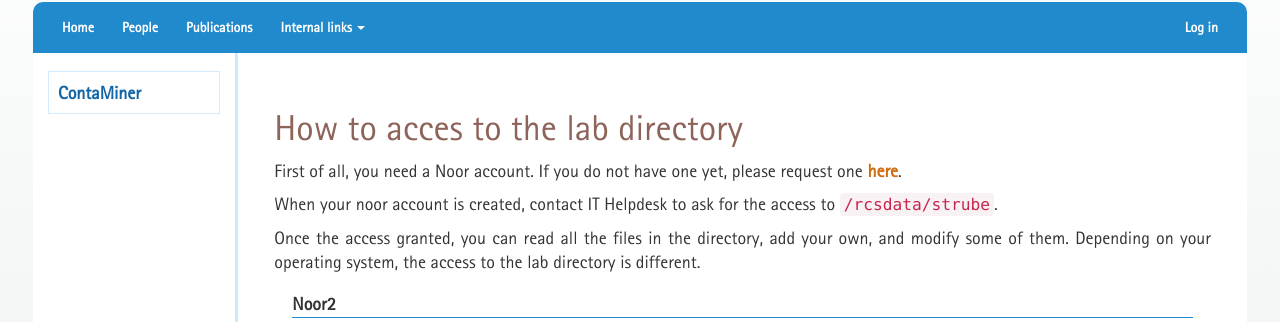
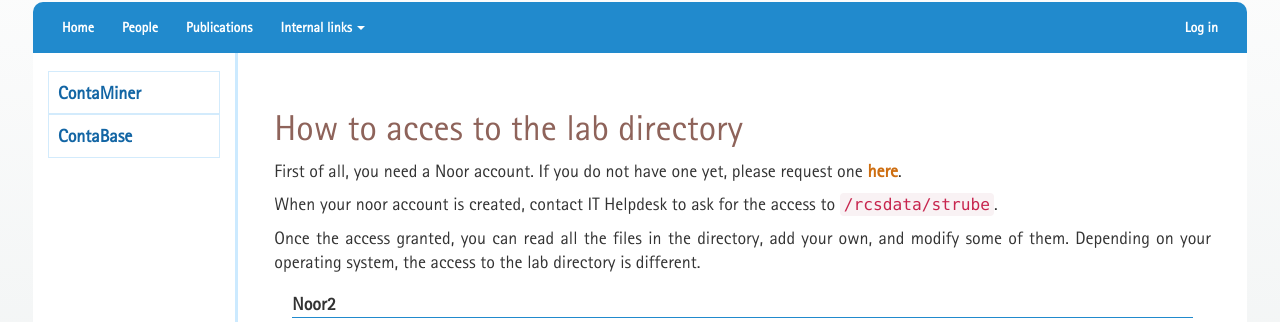
Before and after one commit to StruBE-KAUST/StruBE-website, a Django app: page /labdir/ in a window 1280 px wide. Shown: the part 182-504 px from the top of the page. Run offline with Django 3.2, Linux system fonts and the light colour scheme; parts of the project's set-up code (start-up, migrations or seed data) failed here and were passed over; some libraries are stand-ins or nearby versions.

Commit message:
Add ContaBase in applications list

```diff
--- a/StruBE/templates/apps_list.html
+++ b/StruBE/templates/apps_list.html
@@ -1,3 +1,4 @@
 <ul id="nav-ver" >
     <li><a href="{% url 'ContaMiner:home' %}">ContaMiner</a></li>
+    <li><a href="{% url 'ContaMiner:contaminants' %}">ContaBase</a></li>
 </ul>
```
